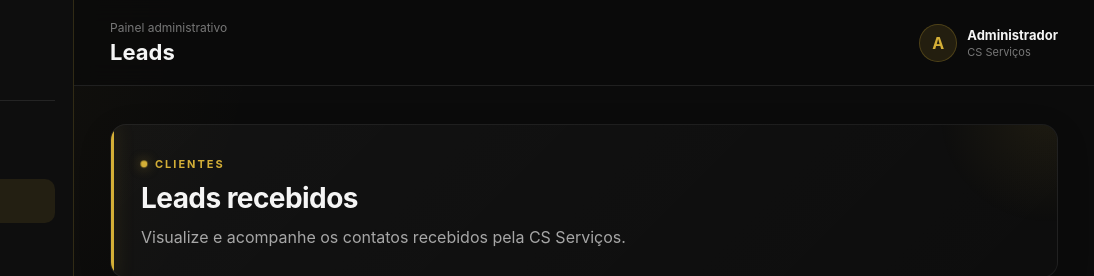
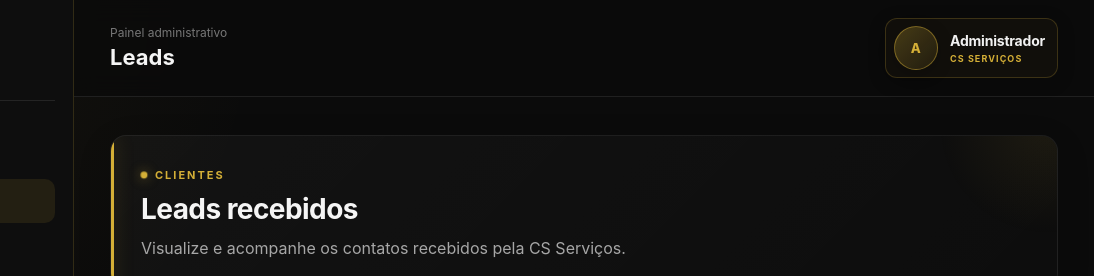
Before and after one commit to devalexoliveirasistems/cs-servicos, a plain HTML site: page admin/leads.html in a window 1280 px wide. Shown: the top 276 px of the page, 186-1280 px from the left. Drawn offline with Linux system fonts and the light colour scheme; a script that the page names is missing.

Commit message:
melhora visual do perfil do usuario

```diff
--- a/admin/dashboard.css
+++ b/admin/dashboard.css
@@ -337,49 +337,84 @@ body {
 
 .user-area {
     display: flex;
+    align-items: center;
+    gap: 12px;
 
-    align-items: center;
+    padding: 7px 12px 7px 8px;
 
-    gap: 10px;
+    border: 1px solid rgba(212, 175, 55, 0.22);
+    border-radius: 12px;
+
+    background: rgba(212, 175, 55, 0.035);
+
+    box-shadow:
+        0 4px 18px rgba(0, 0, 0, 0.18);
+
+    transition:
+        border-color 0.2s ease,
+        background 0.2s ease;
 }
 
 
 .user-avatar {
-    width: 38px;
-    height: 38px;
+    width: 44px;
+    height: 44px;
 
     display: flex;
-
     align-items: center;
     justify-content: center;
 
     border-radius: 50%;
 
-    background: rgba(212, 175, 55, 0.12);
+    background:
+        linear-gradient(
+            135deg,
+            rgba(212, 175, 55, 0.28),
+            rgba(212, 175, 55, 0.08)
+        );
 
-    border: 1px solid rgba(212, 175, 55, 0.25);
+    border: 1px solid
+        rgba(212, 175, 55, 0.45);
 
     color: var(--gold);
 
-    font-weight: 700;
+    font-size: 13px;
+    font-weight: 800;
+
+    letter-spacing: 0.03em;
+
+    box-shadow:
+        0 4px 16px rgba(0, 0, 0, 0.25);
+
+    flex-shrink: 0;
 }
-
-
 .user-info strong {
     display: block;
 
-    font-size: 13px;
+    color: #f1f1f1;
+
+    font-size: 14px;
+    font-weight: 700;
+
+    line-height: 1.2;
+
+    letter-spacing: -0.015em;
 }
-
 
 .user-info span {
     display: block;
 
-    margin-top: 2px;
+    margin-top: 5px;
 
-    color: #777;
+    color: var(--gold);
 
-    font-size: 11px;
+    font-size: 9px;
+    font-weight: 700;
+
+    letter-spacing: 0.12em;
+    text-transform: uppercase;
+
+    line-height: 1;
 }
 
 
```
